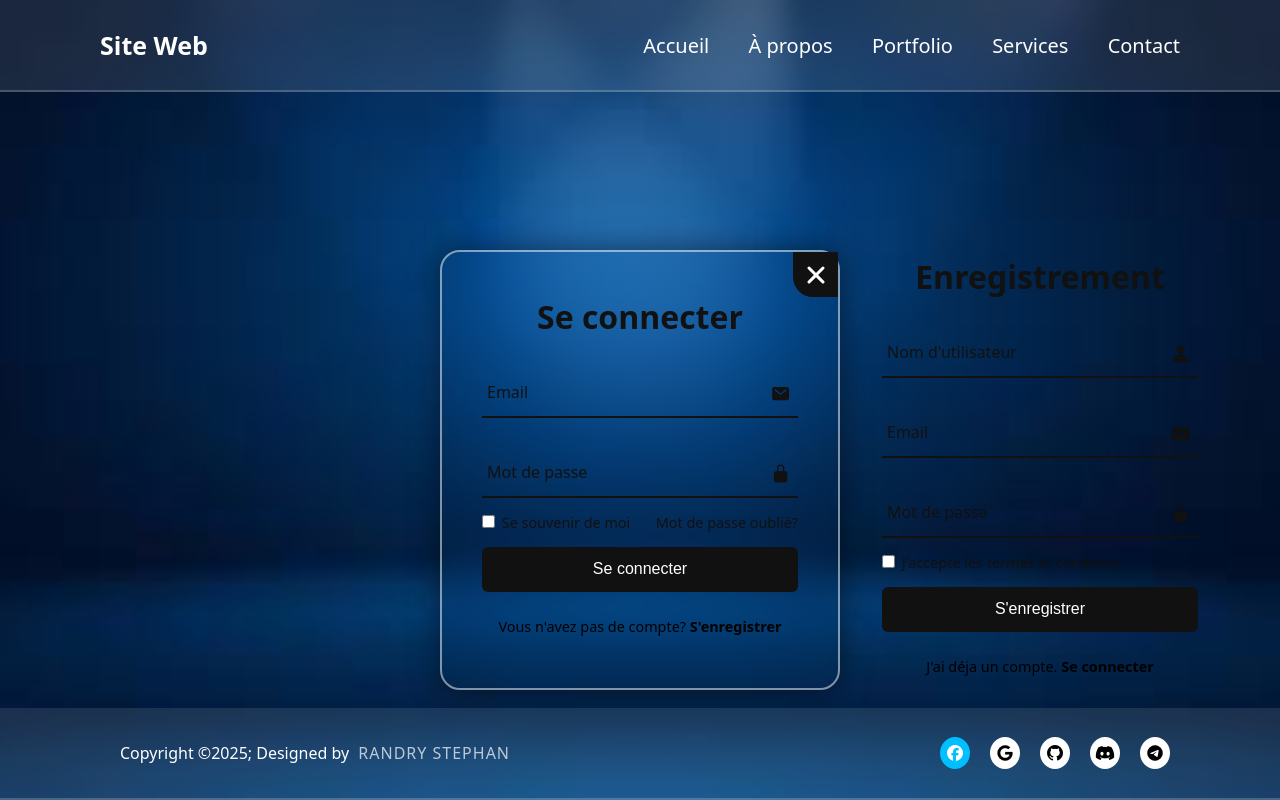
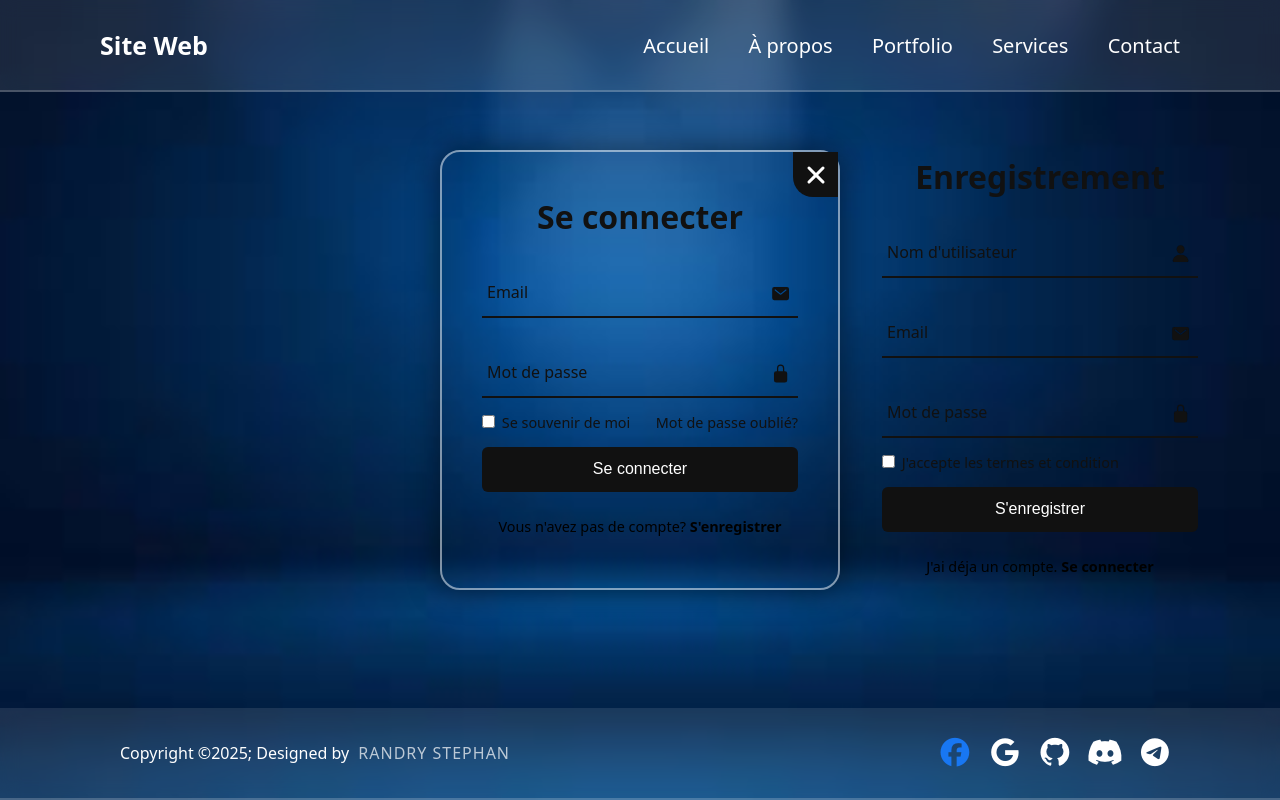
Before and after one commit to RandryStephan0410/github_tes, a plain HTML site: page index.html in a window 1280 px wide. In both pictures the pointer is over the link 955 px from the left and 753 px from the top of the page. Shown: the top 800 px of the page. Drawn offline with nearby package versions, Linux system fonts and the light colour scheme.

Commit message:
efa mety le hover any le icone

```diff
--- a/index.html
+++ b/index.html
@@ -1,5 +1,5 @@
 <!DOCTYPE html>
-<html>
+<html lang="en">
 <head>
     <meta charset='utf-8'>
     <meta http-equiv='X-UA-Compatible' content='IE=edge'>
@@ -34,7 +34,7 @@
             <form action="#">
                 <div class="input-box">
                     <span class="icon"><ion-icon name="mail"></ion-icon></span>
-                    <input type="email" required>
+                    <input type="mail" required>
                     <label>Email</label>
                 </div>
                 <div class="input-box">
--- a/style.css
+++ b/style.css
@@ -104,11 +104,15 @@ body{
     justify-content: center;
 }
 .socialIcons a{
+    transition: all 0.5s ease-in-out;
     text-decoration: none;
-    padding:  5px;
-    background-color: white;
     margin: 10px;
-    border-radius: 50%;
+    transform: scale(1.2);
+    i {
+        transition: all 0.3s ease-in-out;
+        color: white;
+        font-size: 1.5rem;
+    }
 }
 
 .socialIcons a {
@@ -118,13 +122,29 @@ body{
 }
 /* Hover affect on social media icon */
 .socialIcons a:hover{
-    background-color: #00bfff;
-    transition: 0.5s;
+    transition: all 0.5s ease-in-out;
 }
-.socialIcons a:hover i{
-    color: #ffffff;
-    transition: 0.5s;
+
+.socialIcons a:nth-child(1):hover i {  /* Facebook */
+    color: #1877f2;
 }
+
+.socialIcons a:nth-child(2):hover i {  /* Google */
+    color: #db4437;
+}
+
+.socialIcons a:nth-child(3):hover i {  /* GitHub */
+    color: #929292;
+}
+
+.socialIcons a:nth-child(4):hover i {  /* Discord */
+    color: #5865F2;
+}
+
+.socialIcons a:nth-child(5):hover i {  /* Telegram */
+    color: #0088cc;
+}
+
 .footerNav{
     margin: 30px 0;
 }
@@ -177,14 +197,13 @@ body{
 
 .wrapper{
     position: relative;
-    top: 250px;
+    top: 150px;
     margin: auto;
     width: 400px;
     height: 440px;
     background: transparent;
     border: 2px solid rgb(255, 255, 255, .5);
     border-radius: 20px;
-    backdrop-filter: blur(20px);
     box-shadow: 0 0 30px rgb(0, 0, 0, .5);
     display: flex;
     justify-content: center;
```
